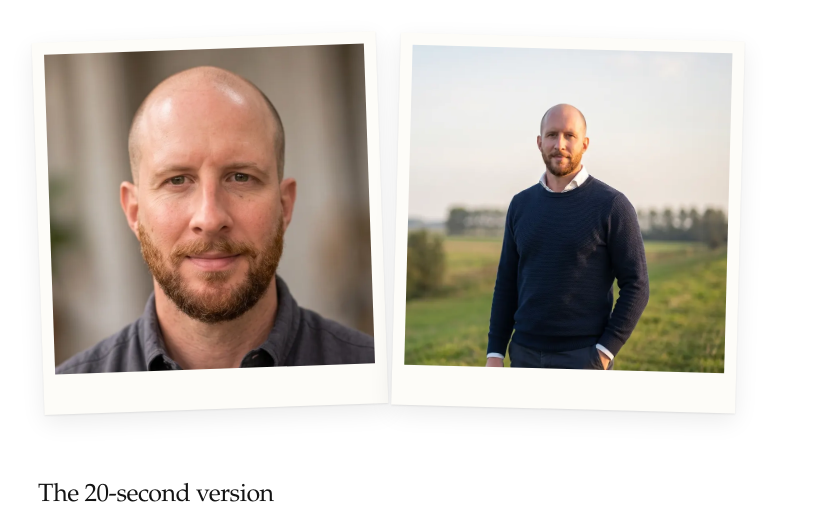
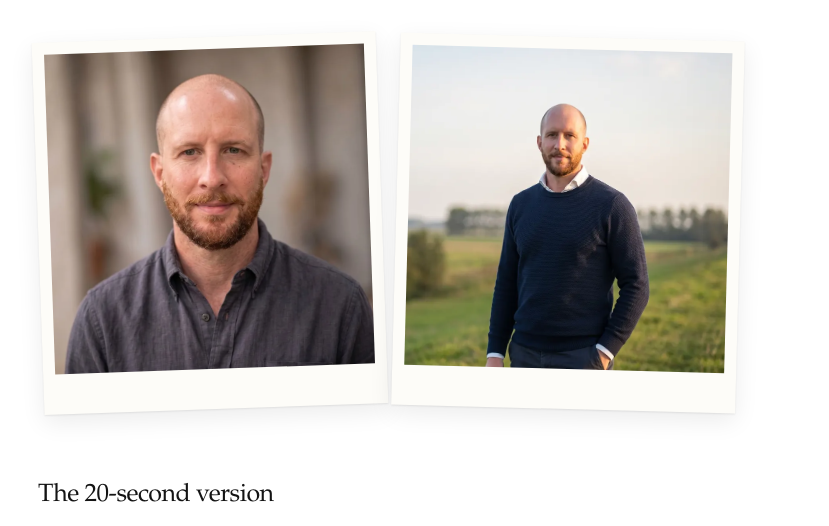
Before and after one commit to ArkoH87/arkohoondert.nl, a plain HTML site: page en/about/index.html in a window 1280 px wide. Shown: the part 198-724 px from the top of the page, without its empty margins (222-1051 px from the left). Drawn offline with Linux system fonts and the light colour scheme.

Commit message:
EN about: close-up portret verder uitgezoomd
Co-Authored-By: Claude Opus 5.5 <noreply@anthropic.com>
Claude-Session: https://claude.ai/code/session_01ViCrD4CGThnS14EN4aCmqZ

```diff
--- a/en/about/index.html
+++ b/en/about/index.html
@@ -73,7 +73,7 @@ body{margin:0;background:#ffffff}
 <section style="max-width: 760px; margin: 0 auto; padding: 56px 24px 0">
 <h1 class="kop" style="margin: 0; font-size: clamp(30px, 4vw, 38px); line-height: 1.15; letter-spacing: -0.02em">Hi, I’m Arko Hoondert.</h1>
 <div class="fotos" style="margin: 40px 0 0; display: flex; gap: 14px; justify-content: flex-start">
-<figure style="margin: 0; background: #fdfcf8; padding: 12px 12px 40px; box-shadow: 0 1px 2px rgba(0,0,0,0.08), 0 8px 24px rgba(0,0,0,0.08); transform: rotate(-2deg); flex: 0 1 320px"><img src="/arko-hoondert-vierkant.webp" alt="Portrait of Arko Hoondert" style="display: block; width: 100%; aspect-ratio: 1 / 1; object-fit: cover"></figure>
+<figure style="margin: 0; background: #fdfcf8; padding: 12px 12px 40px; box-shadow: 0 1px 2px rgba(0,0,0,0.08), 0 8px 24px rgba(0,0,0,0.08); transform: rotate(-2deg); flex: 0 1 320px"><img src="/arko-hoondert-grijs-overhemd.webp" alt="Portrait of Arko Hoondert in a grey shirt" style="display: block; width: 100%; aspect-ratio: 1 / 1; object-fit: cover; object-position: 50% 50%"></figure>
 <figure style="margin: 0; background: #fdfcf8; padding: 12px 12px 40px; box-shadow: 0 1px 2px rgba(0,0,0,0.08), 0 8px 24px rgba(0,0,0,0.08); transform: rotate(1.5deg); flex: 0 1 320px"><img src="/arko-hoondert-polder-1200.webp" alt="Arko Hoondert standing in the Zeeland polder" style="display: block; width: 100%; aspect-ratio: 1 / 1; object-fit: cover; object-position: 100% 50%"></figure>
 </div>
 </section>
```
